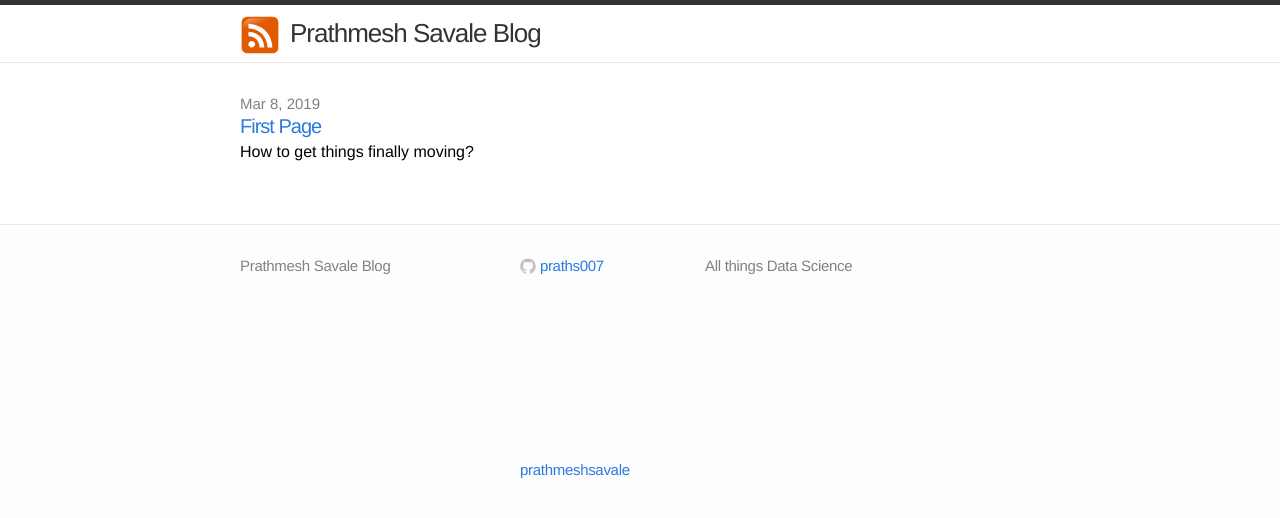
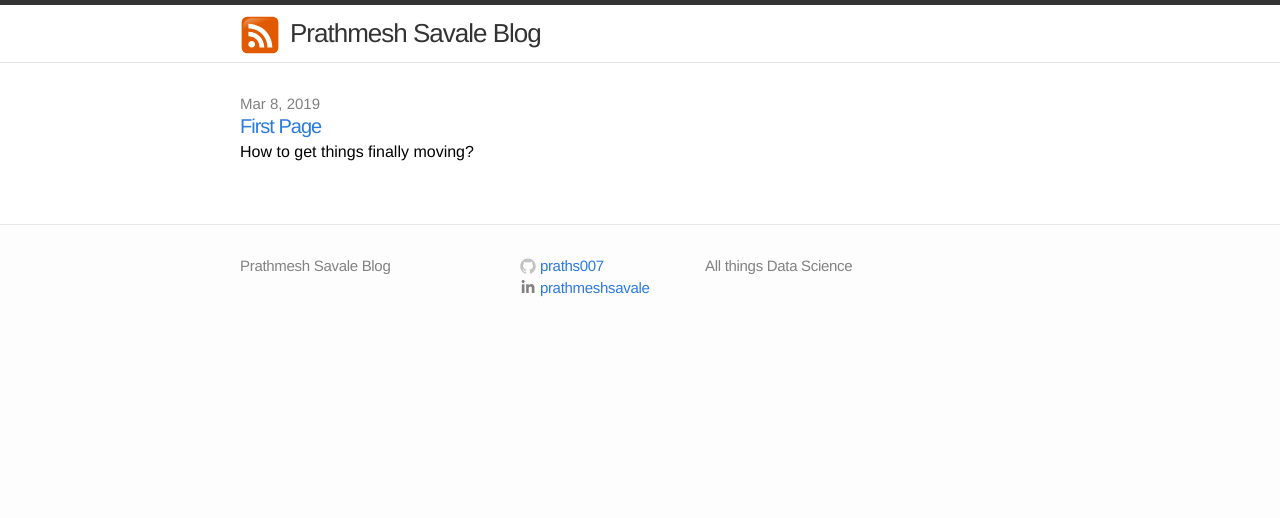
Before and after one commit to praths007/praths007.github.io, a Jekyll site: the page built from index.html, in a window 1280 px wide. Shown: the top 518 px of the page. Built offline with Jekyll 4.4.1, drawn with Linux system fonts in a browser that asks for light colours.

Commit message:
incl linkedin footer

```diff
--- a/_config.yml
+++ b/_config.yml
@@ -4,7 +4,7 @@
 description: "All things Data Science"
 baseurl: ""
 url: "http://praths007.github.io"
-twitter_username: praths_007
+# twitter_username: praths_007
 github_username:  praths007
 linkedin_username: prathmeshsavale
 
--- a/_includes/footer.html
+++ b/_includes/footer.html
@@ -32,11 +32,31 @@
             <span class="username">{{ site.github_username }}</span>
           </a>
         </li>{% endif %}
-        {% if site.linkedin_username  %}<li>
+
+        <!--{% if site.twitter_username %}<li>-->
+          <!--<a href="https://twitter.com/{{ site.twitter_username }}">-->
+            <!--<span class="icon twitter">-->
+              <!--<svg version="1.1" class="twitter-icon-svg" xmlns="http://www.w3.org/2000/svg" xmlns:xlink="http://www.w3.org/1999/xlink" x="0px" y="0px"-->
+                 <!--viewBox="0 0 16 16" enable-background="new 0 0 16 16" xml:space="preserve">-->
+                <!--<path fill="#C2C2C2" d="M15.969,3.058c-0.586,0.26-1.217,0.436-1.878,0.515c0.675-0.405,1.194-1.045,1.438-1.809-->
+                <!--c-0.632,0.375-1.332,0.647-2.076,0.793c-0.596-0.636-1.446-1.033-2.387-1.033c-1.806,0-3.27,1.464-3.27,3.27-->
+                <!--c0,0.256,0.029,0.506,0.085,0.745C5.163,5.404,2.753,4.102,1.14,2.124C0.859,2.607,0.698,3.168,0.698,3.767-->
+                <!--c0,1.134,0.577,2.135,1.455,2.722C1.616,6.472,1.112,6.325,0.671,6.08c0,0.014,0,0.027,0,0.041c0,1.584,1.127,2.906,2.623,3.206-->
+                <!--C3.02,9.402,2.731,9.442,2.433,9.442c-0.211,0-0.416-0.021-0.615-0.059c0.416,1.299,1.624,2.245,3.055,2.271-->
+                <!--c-1.119,0.877-2.529,1.4-4.061,1.4c-0.264,0-0.524-0.015-0.78-0.046c1.447,0.928,3.166,1.469,5.013,1.469-->
+                <!--c6.015,0,9.304-4.983,9.304-9.304c0-0.142-0.003-0.283-0.009-0.423C14.976,4.29,15.531,3.714,15.969,3.058z"/>-->
+              <!--</svg>-->
+            <!--</span>-->
+            <!--<span class="username">{{ site.twitter_username }}</span>-->
+          <!--</a>-->
+        <!--</li>{% endif %}-->
+
+        {% if site.linkedin_username %}
+        <li>
           <a href="https://www.linkedin.com/in/{{ site.linkedin_username }}">
-            <span class="icon  icon--linkedin">
-              <svg version="1.1" xmlns="http://www.w3.org/2000/svg" xmlns:xlink="http://www.w3.org/1999/xlink" x="0px" y="0px"
-                 viewBox="0 0 16 16" enable-background="new 0 0 16 16" xml:space="preserve">
+            <span class="icon linkedin">
+                 <svg  version="1.1" viewBox="0 50 512 512" class="twitter-icon-svg"  xmlns="http://www.w3.org/2000/svg" xmlns:xlink="http://www.w3.org/1999/xlink" x="0px" y="0px"
+                       enable-background="new 0 0 16 16" xml:space="preserve">
                 <path fill="#828282" d="M150.65,100.682c0,27.992-22.508,50.683-50.273,50.683c-27.765,0-50.273-22.691-50.273-50.683
                 C50.104,72.691,72.612,50,100.377,50C128.143,50,150.65,72.691,150.65,100.682z M143.294,187.333H58.277V462h85.017V187.333z
                 M279.195,187.333h-81.541V462h81.541c0,0,0-101.877,0-144.181c0-38.624,17.779-61.615,51.807-61.615
@@ -46,22 +66,11 @@
             </span>
             <span class="username">{{ site.linkedin_username }}</span>
           </a>
-        </li>{% endif %}
-        <li> {% if site.linkedin_username %}
-          <a href="https://www.linkedin.com/in/{{ site.linkedin_username }}">
-            <span class="icon  icon--linkedin">
-              <svg viewBox="0 0 16 16" >
-                <path fill="#828282" d="M150.65,100.682c0,27.992-22.508,50.683-50.273,50.683c-27.765,0-50.273-22.691-50.273-50.683
-                C50.104,72.691,72.612,50,100.377,50C128.143,50,150.65,72.691,150.65,100.682z M143.294,187.333H58.277V462h85.017V187.333z
-                M279.195,187.333h-81.541V462h81.541c0,0,0-101.877,0-144.181c0-38.624,17.779-61.615,51.807-61.615
-                c31.268,0,46.289,22.071,46.289,61.615c0,39.545,0,144.181,0,144.181h84.605c0,0,0-100.344,0-173.915
-                s-41.689-109.131-99.934-109.131s-82.768,45.369-82.768,45.369V187.333z"/>
-              </svg>
-            </span>
+        </li>
+        {% endif %}
 
-            <span class="username">{{ site.linkedin_name }}</span>
-          </a>
-        </li>{% endif %}
+
+
       </ul>
     </div>
 
--- a/css/main.css
+++ b/css/main.css
@@ -123,7 +123,8 @@
 }
 
 .github-icon-svg,
-.twitter-icon-svg {
+.twitter-icon-svg,
+.linkedin-icon-svg{
   display: inline-block;
   width: 16px;
   height: 16px;
```
